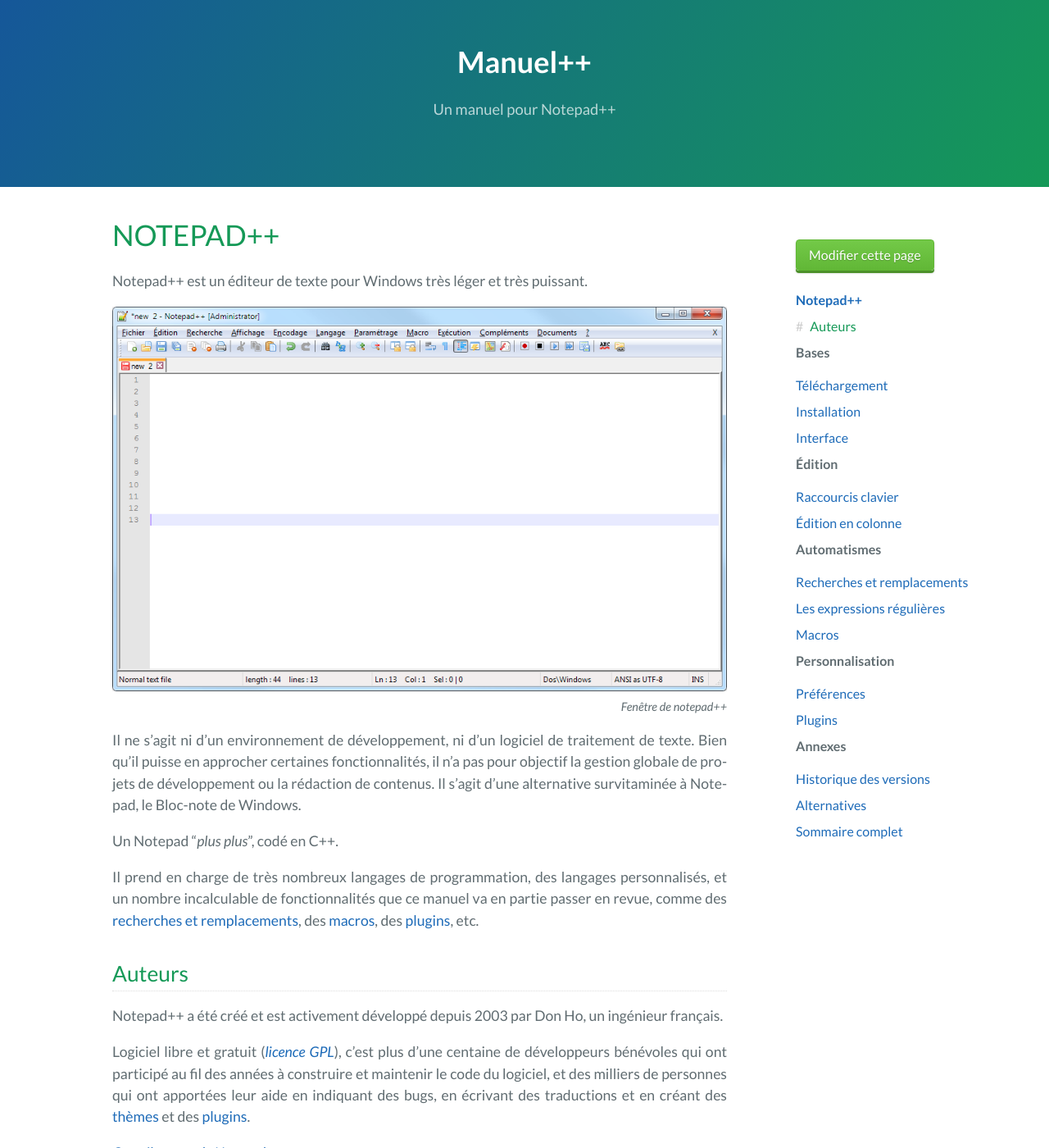
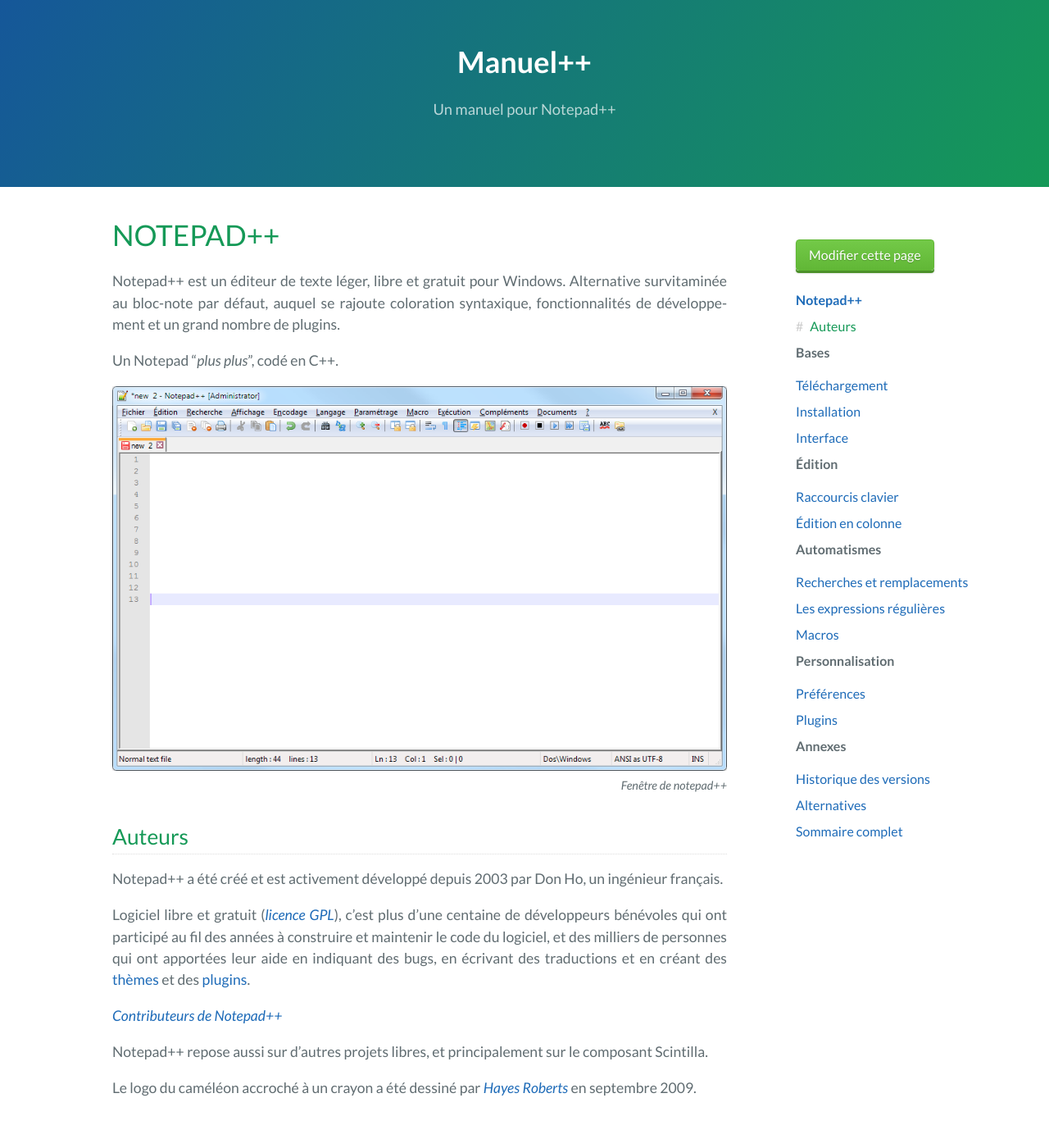
Before and after one commit to popnikos/nppmanuel, a Jekyll site: the page built from _pages/notepad++.md, in a window 1280 px wide and 1400 px high. Shown: the whole window at 82% size. Built offline with Jekyll 4.4.1, drawn with Linux system fonts in a browser that asks for light colours.

Commit message:
intro rewrite

```diff
--- a/_pages/notepad++.md
+++ b/_pages/notepad++.md
@@ -4,15 +4,11 @@ title: Notepad++
 ---
 # Notepad++
 
-Notepad++ est un éditeur de texte pour Windows très léger et très puissant.
-
-![Fenêtre de notepad++](/images/npp_interface.png)
-
-Il ne s'agit ni d'un environnement de développement, ni d'un logiciel de traitement de texte. Bien qu'il puisse en approcher certaines fonctionnalités, il n'a pas pour objectif la gestion globale de projets de développement ou la rédaction de contenus. Il s'agit d'une alternative survitaminée à Notepad, le Bloc-note de Windows.
+Notepad++ est un éditeur de texte léger, libre et gratuit pour Windows. Alternative survitaminée au bloc-note par défaut, auquel se rajoute coloration syntaxique, fonctionnalités de développement et un grand nombre de plugins.
 
 Un Notepad "*plus plus*", codé en C++.
 
-Il prend en charge de très nombreux langages de programmation, des langages personnalisés, et un nombre incalculable de fonctionnalités que ce manuel va en partie passer en revue, comme des [recherches et remplacements](recherches-et-remplacements.md), des [macros](macros.md), des [plugins](plugins.md), etc.
+![Fenêtre de notepad++](/images/npp_interface.png)
 
 ## Auteurs
 
```
